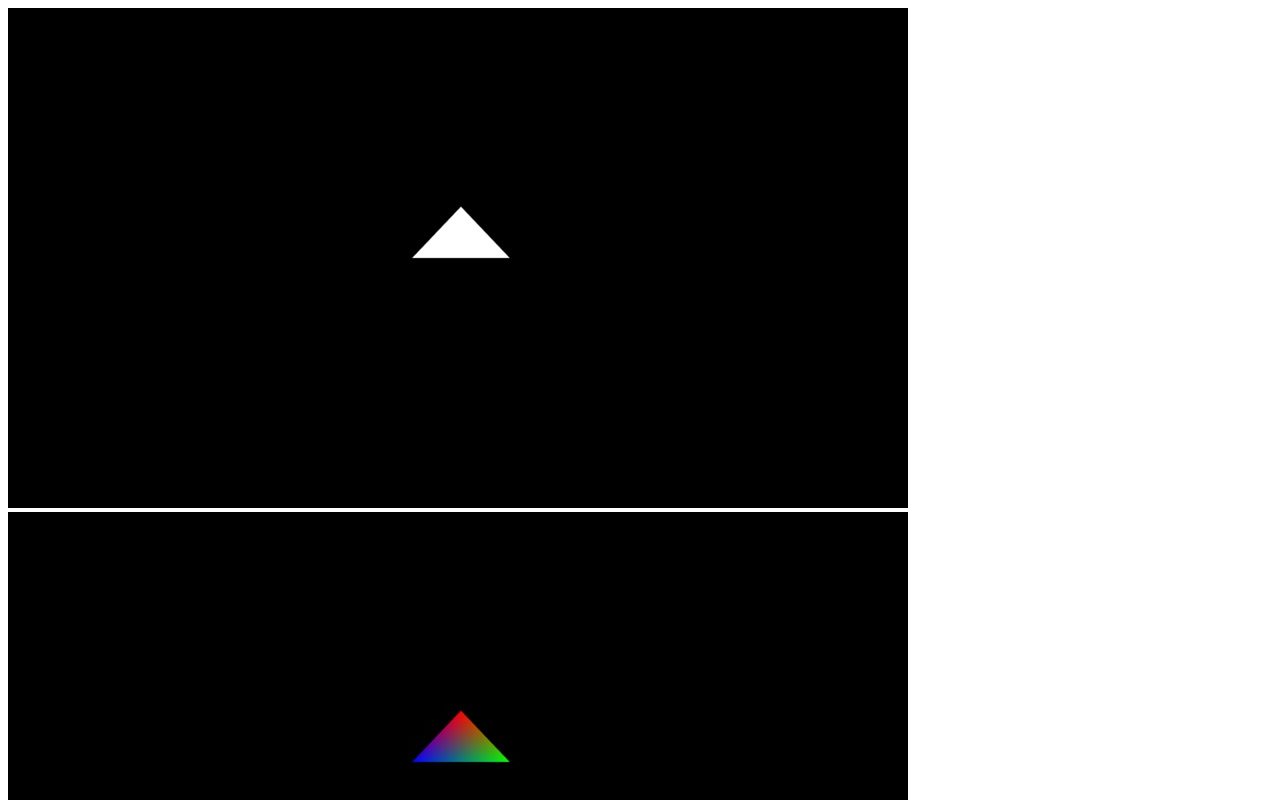
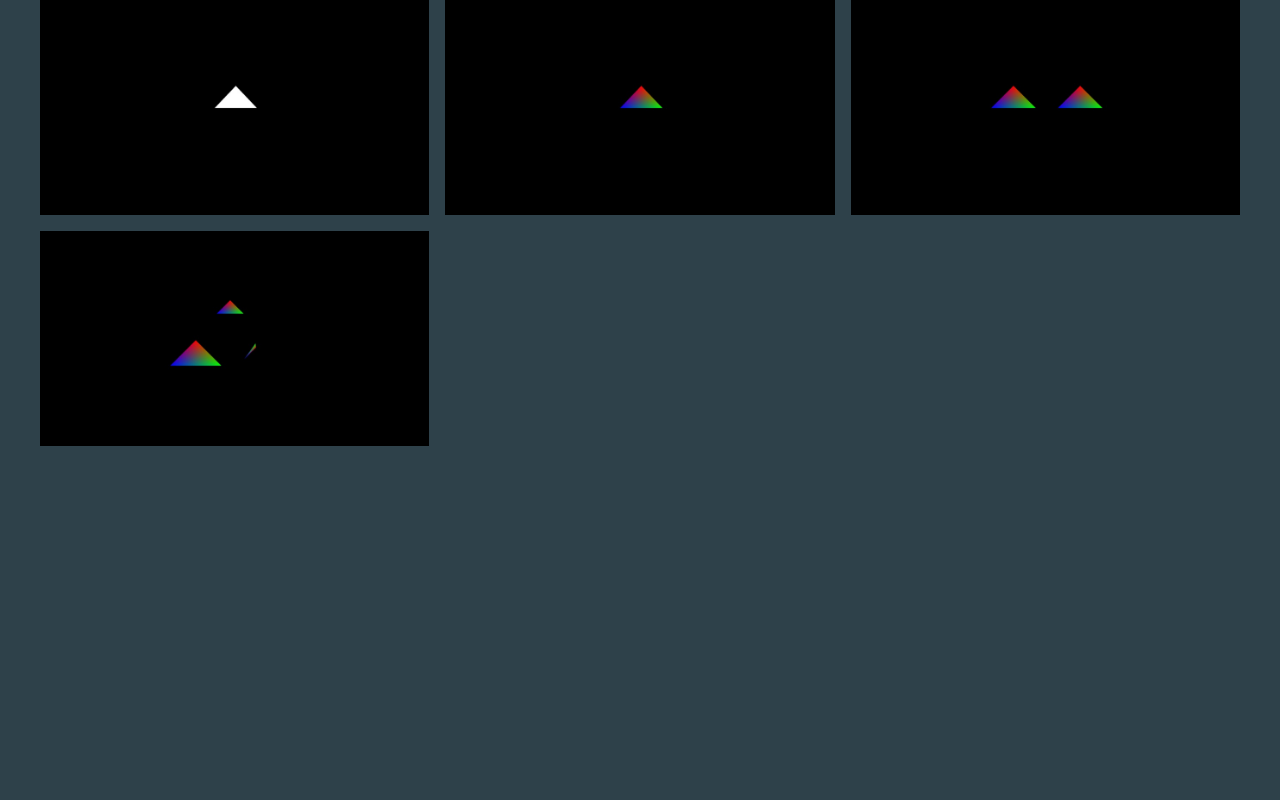
Before and after one commit to Nismit/nisgl-ts, a website built with webpack: page docs/index.html in a window 1280 px wide. Shown: the top 800 px of the page. Built offline with nearby package versions, Linux system fonts and the light colour scheme.

Commit message:
Add styling for home page

```diff
--- a/docs/src/index.scss
+++ b/docs/src/index.scss
@@ -1,3 +1,46 @@
 body {
+    margin: 0;
     height: 100vh;
+
+    &#home {
+        height: 100%;
+        background-color: #2e414a;
+    }
 }
+
+.content-section {
+    width: 100%;
+    max-width: 1200px;
+    margin: 0 auto;
+}
+
+.container {
+    display: grid;
+    grid-row-gap: 1rem;
+    grid-column-gap: 1rem;
+    grid-template-columns: repeat(3, 1fr);
+
+    .column {
+        > a {
+            display: block;
+            height: 215px;
+            overflow: hidden;
+
+            div {
+                transition: transform 400ms ease-in;
+            }
+
+            &:hover {
+                div {
+                    transform: scale(1.4);
+                }
+            }
+        }
+
+        img {
+            width: 100%;
+            height: auto;
+            object-fit: cover;
+        }
+    }
+}
```
